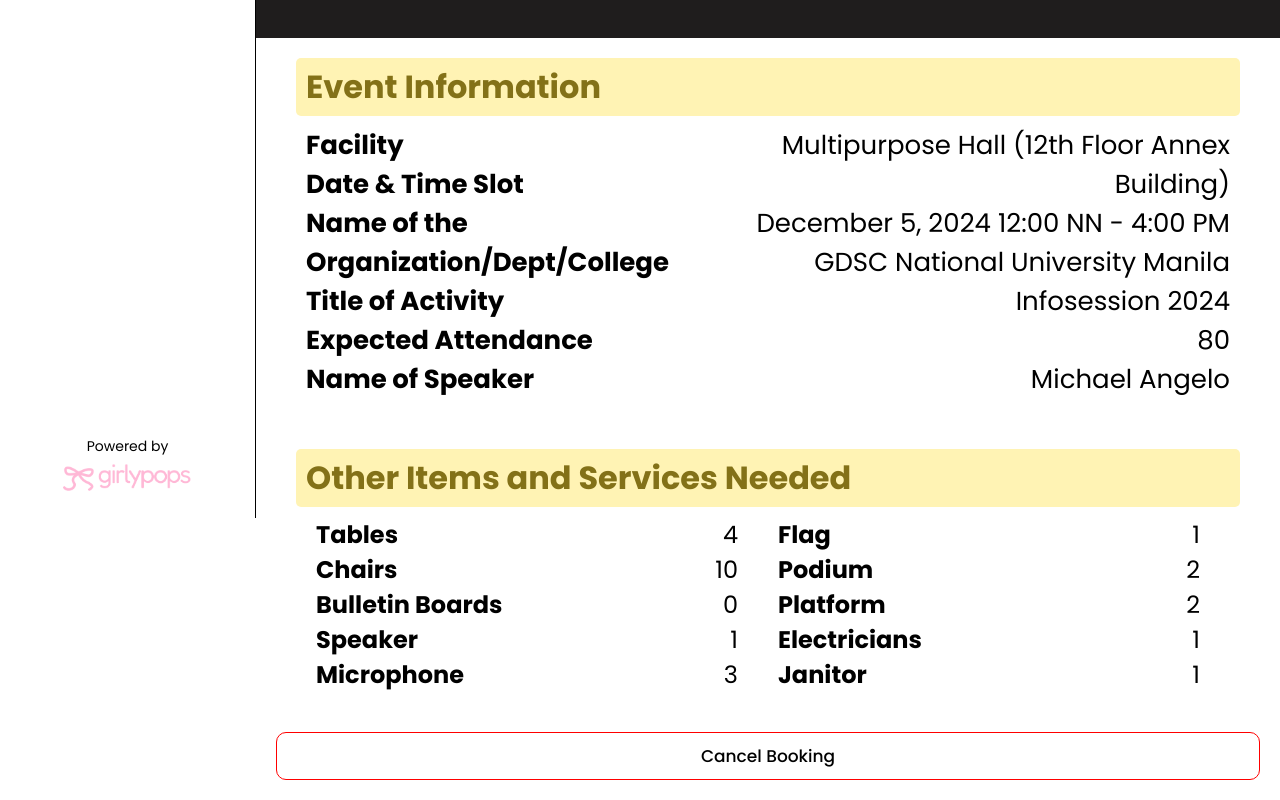
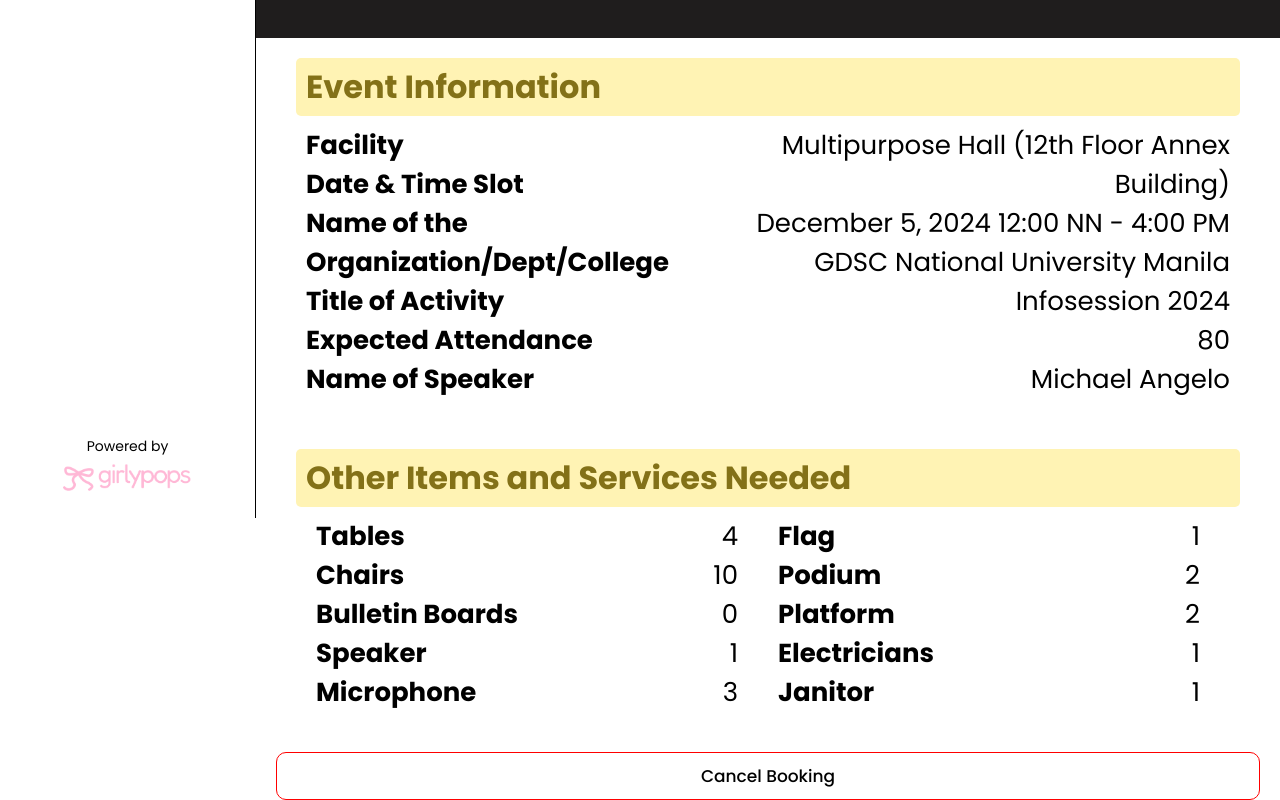
Before and after one commit to ysc4/facify-project, a React (Vite) app: page /booking-info in a window 1280 px wide. Shown: the part 282-1082 px from the top of the page. Built offline with nearby package versions, Linux system fonts and the light colour scheme.

Commit message:
Increased font size for items

```diff
--- a/src/pages/Venue-Booking.css
+++ b/src/pages/Venue-Booking.css
@@ -145,7 +145,7 @@
     display: flex;
     flex-direction: row;
     justify-content: space-between;
-    font-size: 24px;
+    font-size: 26px;
     padding: 5px 10px;
     margin-right: 20px;
 }
```
